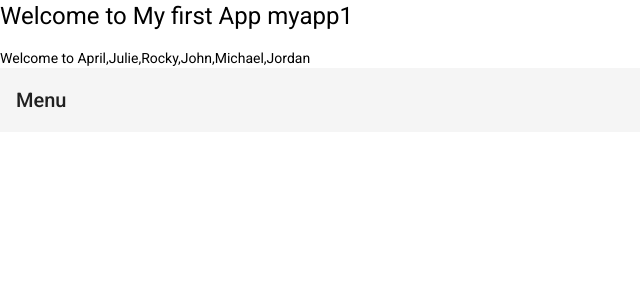
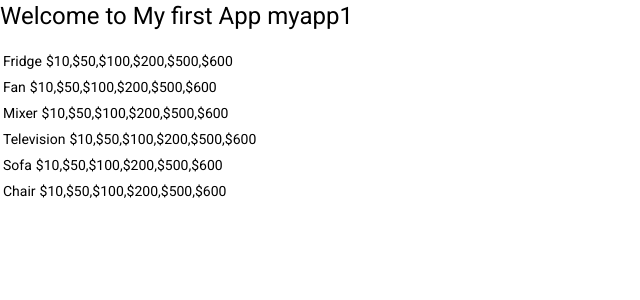
Before and after one commit to SAIVARAPRASADARAO/SaiRepo, an Angular app: page / in a window 1280 px wide. Shown: the top 300 px of the page, without its empty margins (0-640 px from the left). Built offline with nearby package versions, Linux system fonts and the light colour scheme.

Commit message:
added menu

```diff
--- a/src/app/app.component.html
+++ b/src/app/app.component.html
@@ -1,11 +1,11 @@
 
 
   <h1><span>Welcome to {{title}}</span></h1>
-  <span>Welcome to {{names}}</span>
 
-  <mat-toolbar>
-Menu
-  </mat-toolbar>
+  <div *ngFor="let item of Items">
+    <div *ngFor="let price of Prices" ></div>
+    <table><tr><td>{{item}}</td><td>{{Prices}}</td></tr></table>
+  </div>
 
 <!-- * * * * * * * * * * * * * * * * * * * * * * * * * * * * * * * -->
 <!-- * * * * * * * * * * * The content above * * * * * * * * * * * -->
--- a/src/app/app.component.ts
+++ b/src/app/app.component.ts
@@ -7,5 +7,6 @@ import { Component } from '@angular/core';
 })
 export class AppComponent {
   title = 'My first App myapp1';
-  names=['April','Julie','Rocky','John','Michael','Jordan'];
+  Items=['Fridge','Fan','Mixer','Television','Sofa','Chair'];
+  Prices=['$10','$50','$100','$200','$500','$600'];
 }
```
